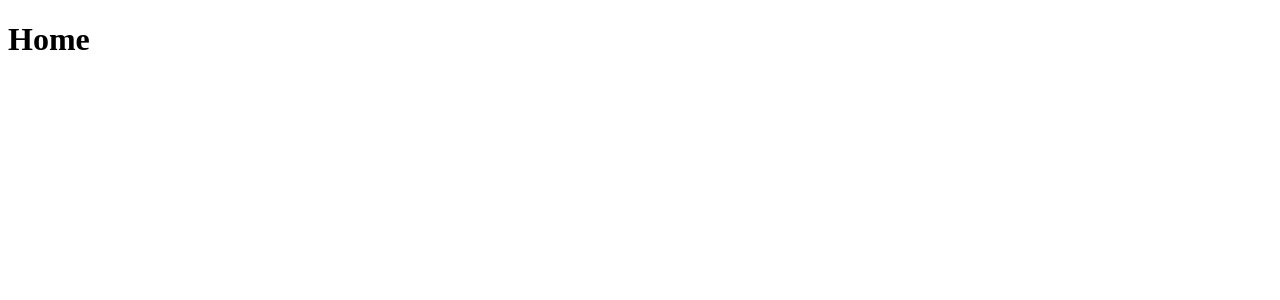
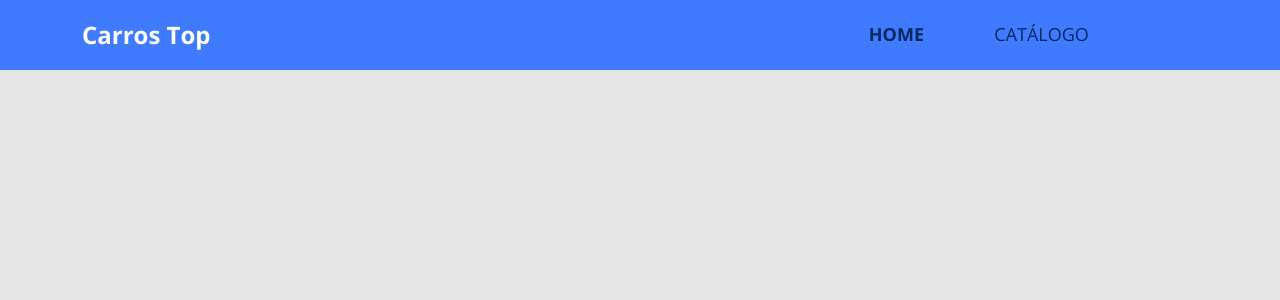
Before and after one commit to williamcamasil/reactts_devsuperior_01, a React (Create React App) app in the folder frontweb/: page / in a window 1280 px wide. Shown: the top 300 px of the page. Built offline with nearby package versions, Linux system fonts and the light colour scheme.

Commit message:
feat: navbar styling

```diff
--- /dev/null
+++ b/frontweb/src/components/Navbar/index.tsx
@@ -0,0 +1,41 @@
+import './styles.css';
+import 'bootstrap/js/src/collapse';
+
+const Navbar = () => {
+  return (
+    <nav className="navbar navbar-expand-md navbar-dark bg-primary main-nav">
+      <div className="container-fluid">
+        <a href="link" className="nav-logo-text">
+          <h4>Carros Top</h4>
+        </a>
+
+        <button
+          className="navbar-toggler"
+          type="button"
+          data-bs-toggle="collapse"
+          data-bs-target="#dscatalog-navbar"
+          aria-controls="dscatalog-navbar"
+          aria-expanded="false"
+          aria-label="Toggle navigation"
+        >
+          <span className="navbar-toggler-icon"></span>
+        </button>
+
+        <div className="collapse navbar-collapse" id="dscatalog-navbar">
+          <ul className="navbar-nav offset-md-8 main-menu">
+            <li>
+              <a href="link" className="active">
+                HOME
+              </a>
+            </li>
+            <li>
+              <a href="link">CATÁLOGO</a>
+            </li>
+          </ul>
+        </div>
+      </div>
+    </nav>
+  );
+};
+
+export default Navbar;
--- /dev/null
+++ b/frontweb/src/components/Navbar/styles.css
@@ -0,0 +1,23 @@
+.main-nav {
+    padding: 0px 70px;
+    min-height: 70px;
+}
+
+.nav-logo-text, .nav-logo-text:hover {
+    color: #fff;
+}
+
+.main-menu {
+    display: flex;
+    font-size: 18px;
+    width: 220px;
+    justify-content: space-between;
+}
+
+.main-menu a {
+    color: #00285F;
+}
+
+.main-menu a:hover, a.active {
+    font-weight: 700;
+}
--- /dev/null
+++ b/frontweb/src/index.css
@@ -0,0 +1,15 @@
+@import url('https://fonts.googleapis.com/css2?family=Open+Sans:wght@400;700&display=swap');
+
+* {
+    font-family: 'Open Sans', sans-serif;
+}
+
+h1, h2, h3, h4, h5, h6 {
+    font-weight: 700;
+    margin-bottom: 0;
+}
+
+a, a:hover {
+    text-decoration: none;
+    color: unset;
+}
--- a/frontweb/src/index.tsx
+++ b/frontweb/src/index.tsx
@@ -1,6 +1,7 @@
 import React from 'react';
 import ReactDOM from 'react-dom';
-import Home from './pages/Home/Home';
+import Home from './pages/Home';
+import './index.css';
 
 ReactDOM.render(
   <React.StrictMode>
--- a/frontweb/src/pages/Home/Home.tsx
+++ /dev/null
@@ -1,9 +0,0 @@
-const Home = () => {
-  return (
-    <div>
-      <h1>Home</h1>
-    </div>
-  );
-};
-
-export default Home;
--- /dev/null
+++ b/frontweb/src/pages/Home/index.tsx
@@ -0,0 +1,12 @@
+import Navbar from '../../components/Navbar';
+import '../../assets/styles/custom.scss';
+
+const Home = () => {
+  return (
+    <div>
+      <Navbar />
+    </div>
+  );
+};
+
+export default Home;
```
Also changed, not shown: 1 other file (tests, documents, lock files or other folders).
